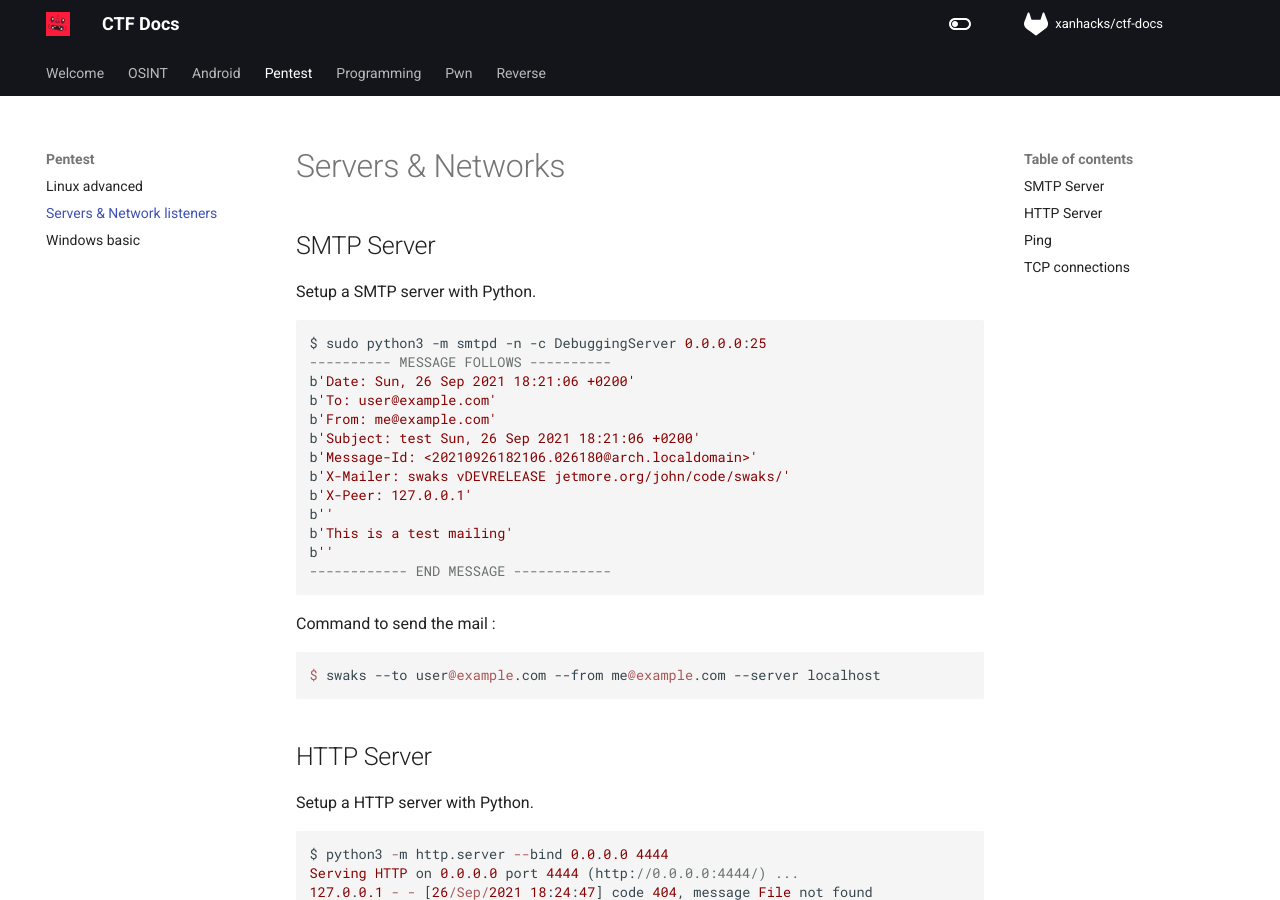
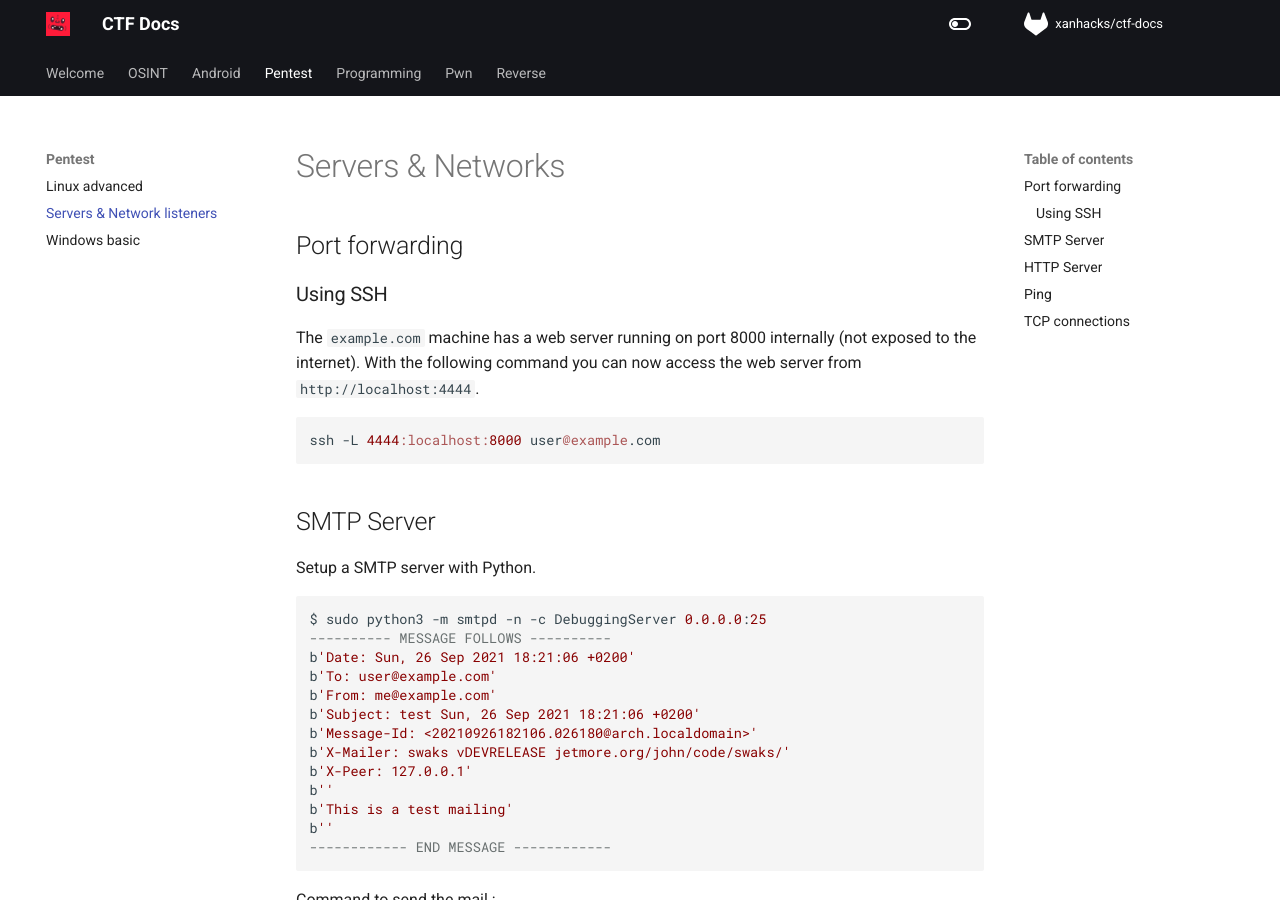
Before and after one commit to xanhacks/ctf-docs, an MkDocs documentation site: the page built from docs/pentest/servers.md, in a window 1280 px wide and 900 px high. Built offline with MkDocs 1.6.1 and Material for MkDocs 9.7.7, drawn with Linux system fonts in a browser that asks for light colours; nearby versions of some CDN libraries; comment, search, counter and statistics services are not loaded.

Commit message:
port forwarding

````diff
--- a/docs/pentest/servers.md
+++ b/docs/pentest/servers.md
@@ -4,6 +4,16 @@ description: Cheatsheets to create servers & network listeners.
 ---
 
 # Servers & Networks
+
+## Port forwarding
+
+### Using SSH
+
+The `example.com` machine has a web server running on port 8000 internally (not exposed to the internet). With the following command you can now access the web server from `http://localhost:4444`.
+
+```bash
+ssh -L 4444:localhost:8000 user@example.com
+```
 
 ## SMTP Server
 
````
